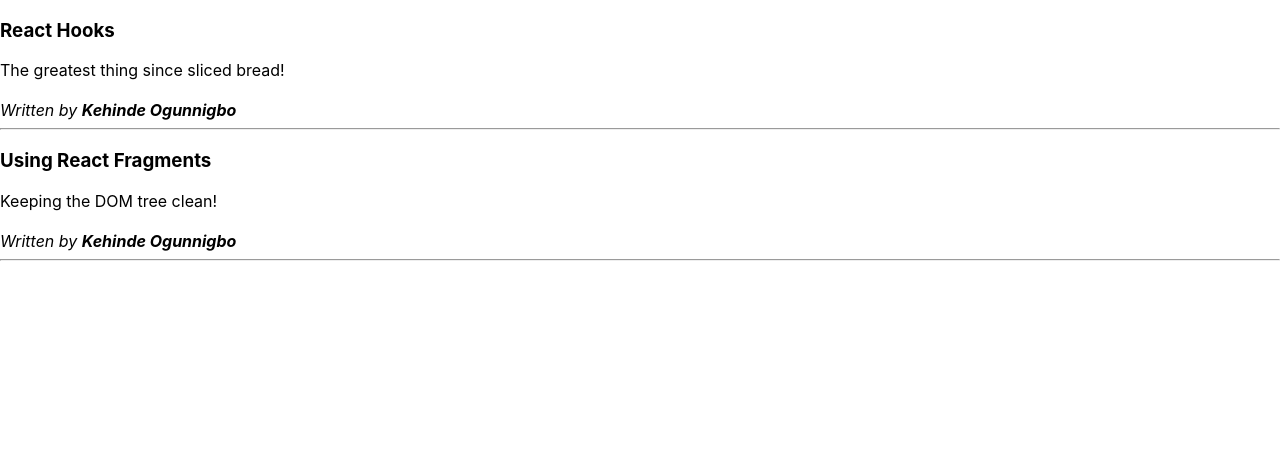
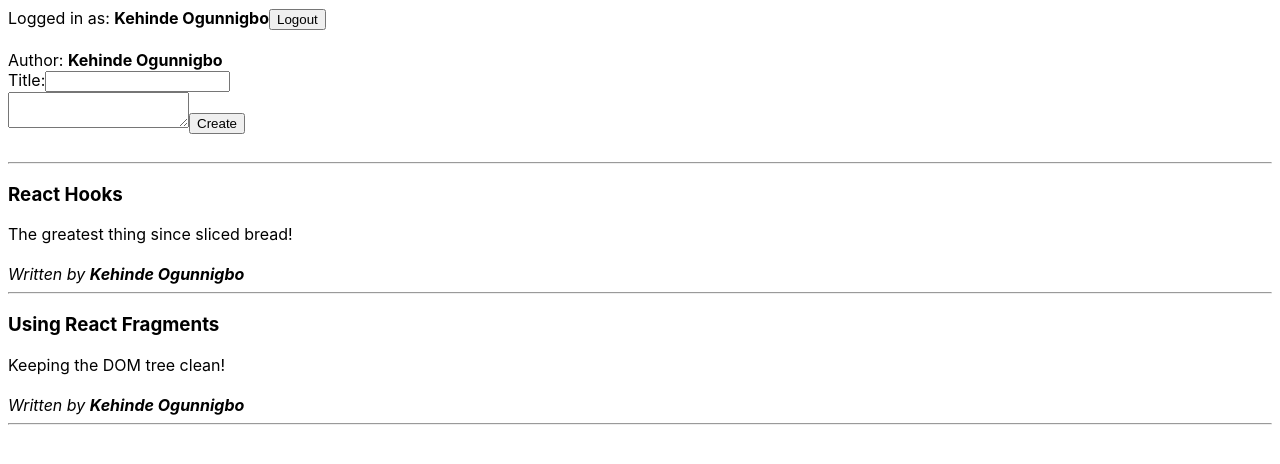
Before and after one commit to KenyOgun/blog-app, a React (Create React App) app: page / in a window 1280 px wide. Shown: the top 464 px of the page. Built offline with nearby package versions, Linux system fonts and the light colour scheme.

Commit message:
putting the static part of the app together

```diff
--- a/src/App.js
+++ b/src/App.js
@@ -1,7 +1,10 @@
 import React from "react";
 
 import PostList from "./post/PostList";
+import CreatePost from "./post/CreatePost";
+import UserBar from "./user/UserBar";
 
+const user = "Kehinde Ogunnigbo";
 const posts = [
   {
     title: "React Hooks",
@@ -14,6 +17,16 @@
     author: "Kehinde Ogunnigbo",
   },
 ];
+
 export default function App() {
-  return <PostList posts={posts} />;
+  return (
+    <div style={{ padding: 8 }}>
+      <UserBar />
+      <br />
+      <CreatePost user={user} />
+      <br />
+      <hr />
+      <PostList posts={posts} />
+    </div>
+  );
 }
```
